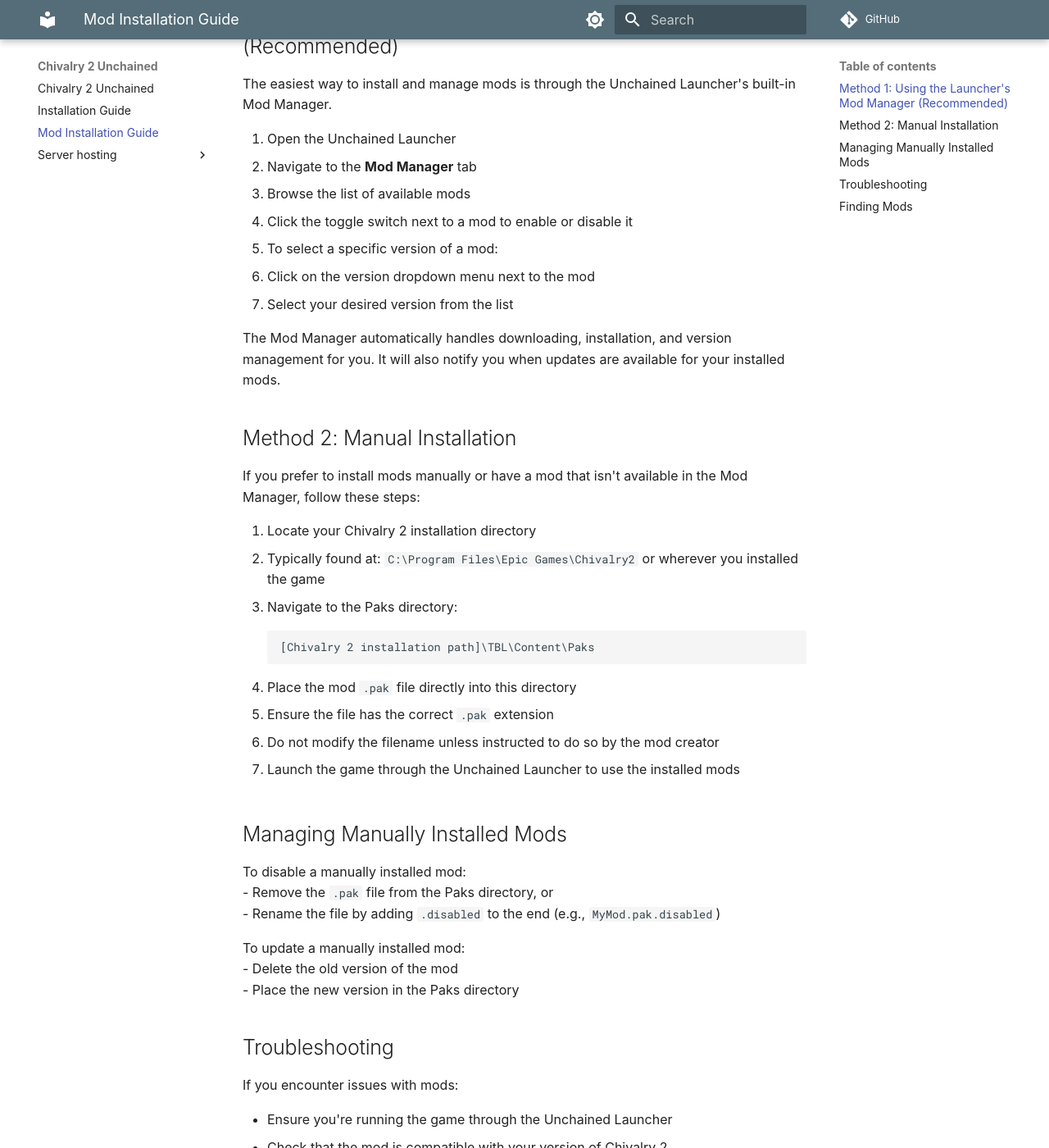
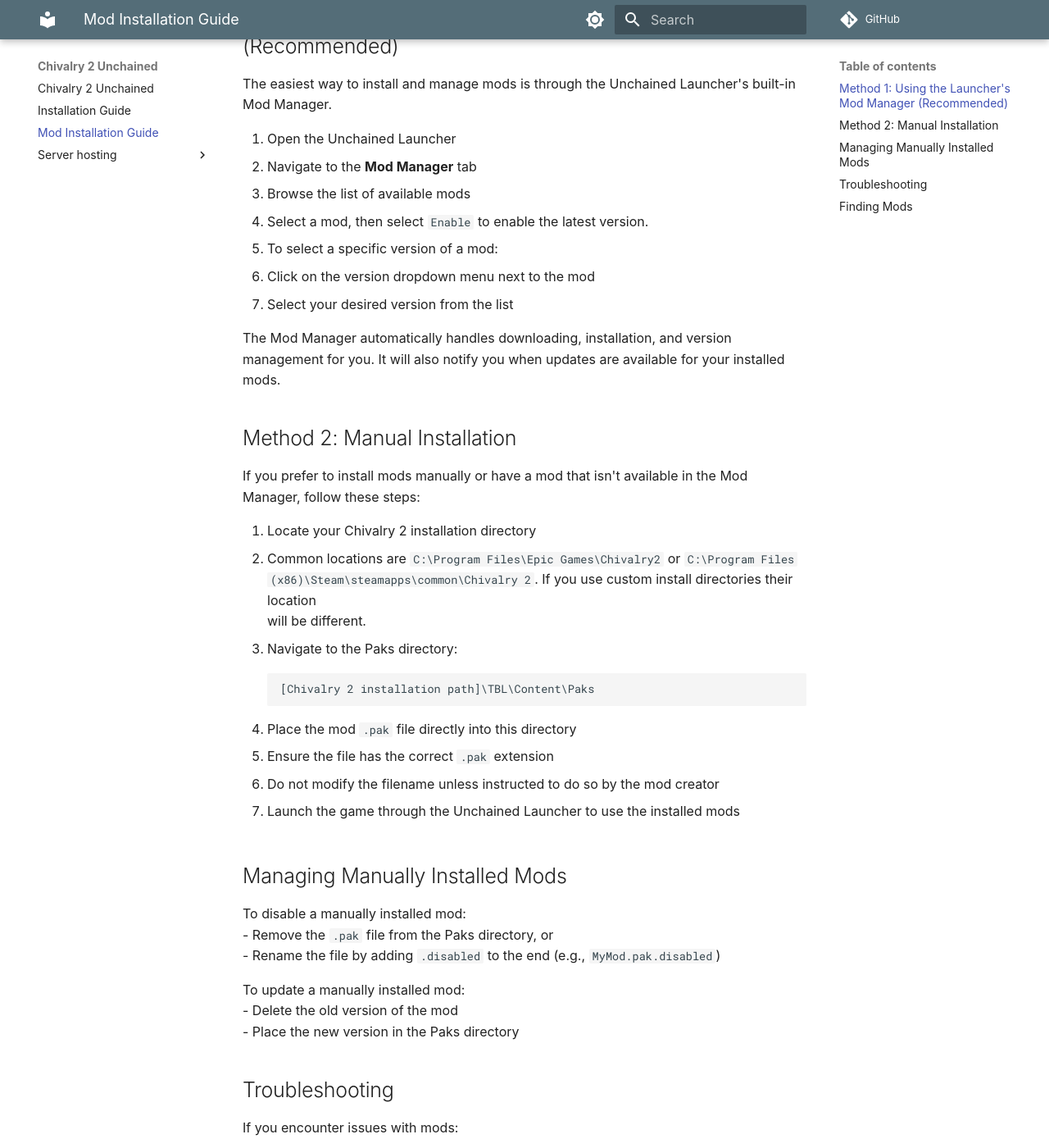
Before and after one commit to Chiv2-Community/unchained-wiki, an MkDocs documentation site: the page built from docs/mod-installation.md, in a window 1280 px wide and 1400 px high, scrolled down 267 px. Shown: the whole window at 82% size. Built offline with MkDocs 1.6.1 and Material for MkDocs 9.7.7, drawn with Linux system fonts in a browser that asks for light colours; some web fonts are replaced; comment, search, counter and statistics services are not loaded; some of the changed text lies outside the part shown.

Commit message:
Mod installation docs

````diff
--- a/docs/mod-installation.md
+++ b/docs/mod-installation.md
@@ -9,7 +9,7 @@
 1. Open the Unchained Launcher
 2. Navigate to the **Mod Manager** tab
 3. Browse the list of available mods
-4. Click the toggle switch next to a mod to enable or disable it
+4. Select a mod, then select `Enable` to enable the latest version.
 5. To select a specific version of a mod:
    - Click on the version dropdown menu next to the mod
    - Select your desired version from the list
@@ -21,7 +21,8 @@
 If you prefer to install mods manually or have a mod that isn't available in the Mod Manager, follow these steps:
 
 1. Locate your Chivalry 2 installation directory
-   - Typically found at: `C:\Program Files\Epic Games\Chivalry2` or wherever you installed the game
+  - Common locations are `C:\Program Files\Epic Games\Chivalry2` or `C:\Program Files (x86)\Steam\steamapps\common\Chivalry 2`. If you use custom install directories their location
+    will be different.
 
 2. Navigate to the Paks directory:
    ```
@@ -49,7 +50,6 @@
 If you encounter issues with mods:
 
 - Ensure you're running the game through the Unchained Launcher
-- Check that the mod is compatible with your version of Chivalry 2
 - Try disabling other mods to check for conflicts
 - Verify the mod file is properly placed in the correct directory
 - Join our [Discord](https://discord.gg/chiv2unchained) for community support
@@ -58,5 +58,4 @@
 
 Mods can be found:
 - In the Unchained Launcher's Mod Manager
-- On the [Chiv2-Community GitHub](https://github.com/chiv2-community)
 - Through our [Discord](https://discord.gg/chiv2unchained) community
````
